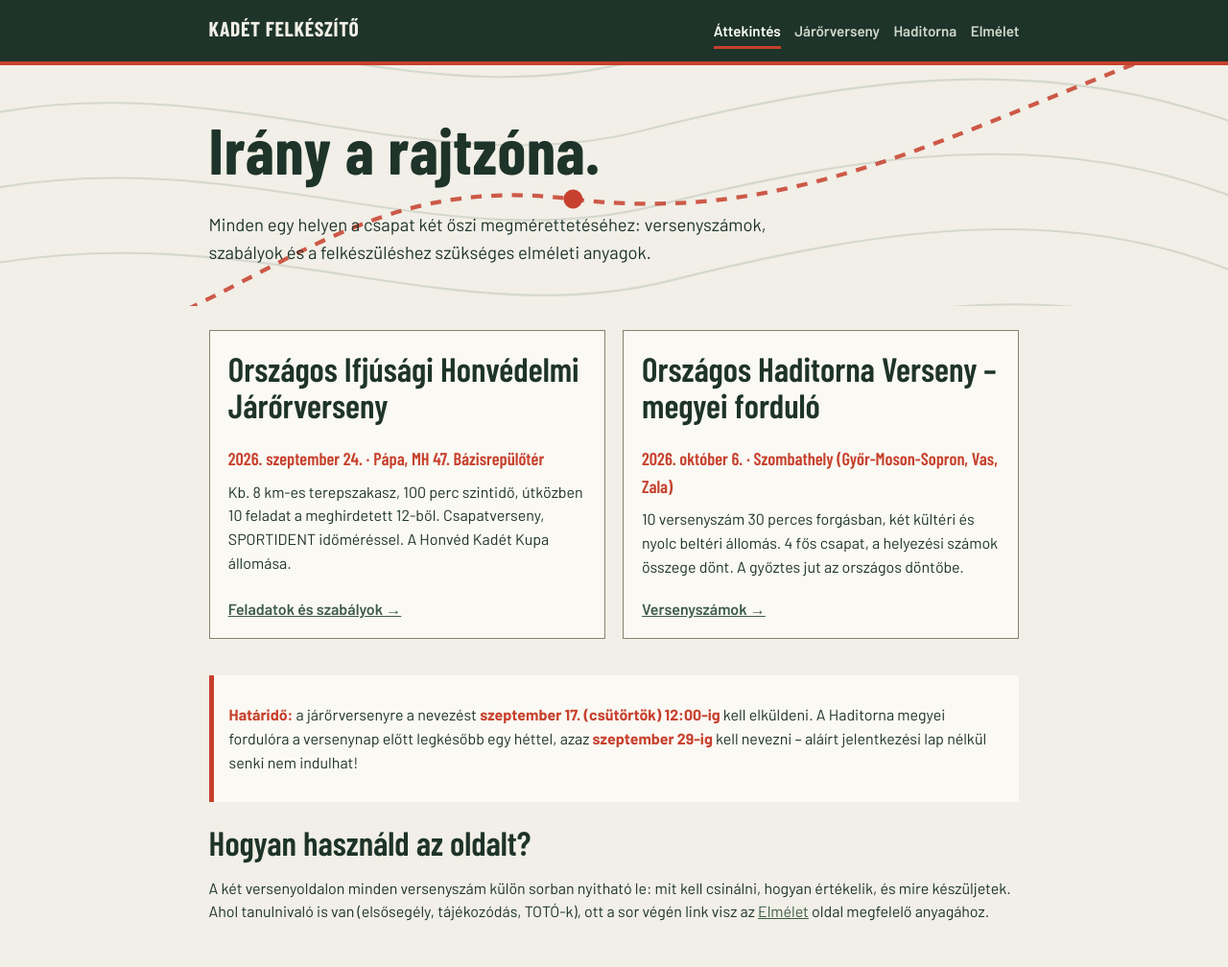
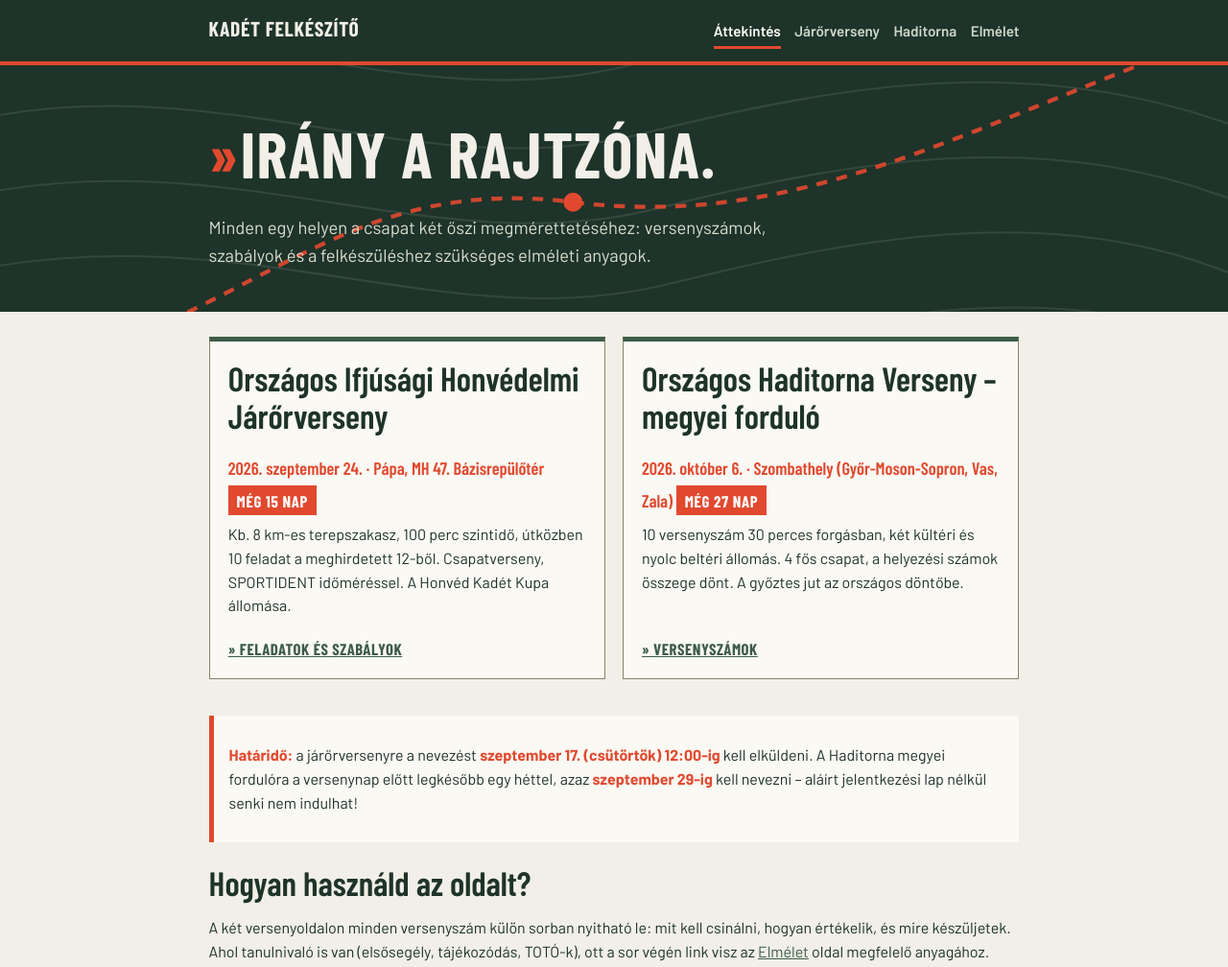
Before and after one commit to Szpugu/haditorna, a plain HTML site: page index.html in a window 1280 px wide. Shown: the top 1008 px of the page at 96% size. Drawn offline with nearby package versions, Linux system fonts and the light colour scheme.

Commit message:
Add files via upload

```diff
--- a/index.html
+++ b/index.html
@@ -24,7 +24,7 @@
 
 <div class="hero">
   <svg class="topo" viewBox="0 0 900 320" preserveAspectRatio="xMidYMid slice" aria-hidden="true">
-    <g fill="none" stroke="#3E5C48" stroke-opacity=".16" stroke-width="1.5">
+    <g fill="none" stroke="#F1EFE7" stroke-opacity=".10" stroke-width="1.5">
       <path d="M-20,60 C150,20 300,110 460,70 S760,10 920,70"/>
       <path d="M-20,110 C160,70 310,160 470,120 S770,60 920,120"/>
       <path d="M-20,165 C170,125 320,215 480,175 S780,115 920,175"/>
@@ -32,15 +32,15 @@
       <path d="M-20,275 C190,235 340,325 500,285 S800,225 920,285"/>
     </g>
     <path d="M40,290 C200,240 260,150 420,170 S700,120 860,60"
-          fill="none" stroke="#C7402D" stroke-width="3" stroke-dasharray="8 7" stroke-opacity=".85"/>
-    <g fill="#C7402D">
+          fill="none" stroke="#E1492F" stroke-width="3" stroke-dasharray="8 7" stroke-opacity=".9"/>
+    <g fill="#E1492F">
       <circle cx="40" cy="290" r="7"/>
       <circle cx="420" cy="170" r="7"/>
       <circle cx="860" cy="60" r="7"/>
     </g>
   </svg>
   <div class="wrap">
-    <h1>Irány a rajtzóna.</h1>
+    <h1><span class="chev">»</span>Irány a rajtzóna.</h1>
     <p class="lead">Minden egy helyen a csapat két őszi megmérettetéséhez: versenyszámok, szabályok és a felkészüléshez szükséges elméleti anyagok.</p>
   </div>
 </div>
@@ -50,15 +50,15 @@
   <div class="missions">
     <article class="mission">
       <h2>Országos Ifjúsági Honvédelmi Járőrverseny</h2>
-      <p class="date">2026. szeptember 24. · Pápa, MH 47. Bázisrepülőtér</p>
+      <p class="date">2026. szeptember 24. · Pápa, MH 47. Bázisrepülőtér <span class="count" data-date="2026-09-24"></span></p>
       <p>Kb. 8 km-es terepszakasz, 100 perc szintidő, útközben 10 feladat a meghirdetett 12-ből. Csapatverseny, SPORTIDENT időméréssel. A Honvéd Kadét Kupa állomása.</p>
-      <p class="go"><a href="jarorverseny.html">Feladatok és szabályok →</a></p>
+      <p class="go"><a href="jarorverseny.html">» Feladatok és szabályok</a></p>
     </article>
     <article class="mission">
       <h2>Országos Haditorna Verseny – megyei forduló</h2>
-      <p class="date">2026. október 6. · Szombathely (Győr-Moson-Sopron, Vas, Zala)</p>
+      <p class="date">2026. október 6. · Szombathely (Győr-Moson-Sopron, Vas, Zala) <span class="count" data-date="2026-10-06"></span></p>
       <p>10 versenyszám 30 perces forgásban, két kültéri és nyolc beltéri állomás. 4 fős csapat, a helyezési számok összege dönt. A győztes jut az országos döntőbe.</p>
-      <p class="go"><a href="haditorna.html">Versenyszámok →</a></p>
+      <p class="go"><a href="haditorna.html">» Versenyszámok</a></p>
     </article>
   </div>
 
@@ -77,5 +77,14 @@
   </div>
 </footer>
 
+<script>
+document.querySelectorAll('.count').forEach(function(el){
+  var d = Math.ceil((new Date(el.dataset.date) - new Date()) / 86400000);
+  if (d > 1)      el.textContent = 'MÉG ' + d + ' NAP';
+  else if (d === 1) el.textContent = 'HOLNAP!';
+  else if (d === 0) el.textContent = 'MA VAN!';
+  else el.remove();
+});
+</script>
 </body>
 </html>
--- a/style.css
+++ b/style.css
@@ -4,7 +4,7 @@
   --ink:#1E3329;        /* fenyőzöld tinta */
   --mid:#3E5C48;        /* középzöld */
   --khaki:#83846E;      /* másodlagos szöveg, keretek */
-  --route:#C7402D;      /* jelzéspiros (útvonal) */
+  --route:#E1492F;      /* jelzéspiros (útvonal) */
   --card:#FAF9F3;
 }
 *{box-sizing:border-box}
@@ -49,23 +49,34 @@ nav.main a{
 nav.main a:hover{color:#fff}
 nav.main a[aria-current="page"]{color:#fff;border-bottom-color:var(--route)}
 
-/* --- hero --- */
-.hero{position:relative;overflow:hidden;background:var(--paper)}
-.hero .wrap{position:relative;padding:3.2rem 1.1rem 2.6rem}
+/* --- hero: éjszakai menet --- */
+.hero{position:relative;overflow:hidden;background:var(--ink);color:var(--paper)}
+.hero .wrap{position:relative;padding:3.4rem 1.1rem 2.8rem}
 .hero svg.topo{position:absolute;inset:0;width:100%;height:100%;pointer-events:none}
-.hero p.lead{font-size:1.15rem;max-width:34em;margin:.4rem 0 0}
+.hero h1{text-transform:uppercase;letter-spacing:.02em}
+.hero p.lead{font-size:1.15rem;max-width:34em;margin:.4rem 0 0;color:#D8DECF}
+.chev{display:inline-block;color:var(--route);letter-spacing:-.05em;margin-right:.35rem}
+
+/* --- visszaszámláló --- */
+.count{
+  display:inline-block;margin-top:.2rem;padding:.15rem .55rem;
+  font-family:'Barlow Condensed',sans-serif;font-weight:700;font-size:1.05rem;
+  background:var(--route);color:#fff;letter-spacing:.04em;
+}
 
 /* --- versenykártyák a kezdőlapon --- */
 .missions{display:grid;grid-template-columns:repeat(auto-fit,minmax(280px,1fr));gap:1.1rem;margin:1.6rem 0 2.4rem}
 .mission{
-  background:var(--card);border:1.5px solid var(--khaki);
+  background:var(--card);border:1.5px solid var(--khaki);border-top:5px solid var(--mid);
   padding:1.2rem 1.2rem 1.1rem;display:flex;flex-direction:column;gap:.5rem;
+  transition:transform .15s ease,border-color .15s ease,box-shadow .15s ease;
 }
+.mission:hover{transform:translateY(-3px);border-top-color:var(--route);box-shadow:0 6px 0 -2px var(--route)}
 .mission .date{
   font-family:'Barlow Condensed',sans-serif;font-size:1.15rem;font-weight:600;color:var(--route);
 }
 .mission p{margin:0}
-.mission .go{margin-top:auto;padding-top:.7rem;font-weight:600}
+.mission .go{margin-top:auto;padding-top:.7rem;font-weight:700;text-transform:uppercase;font-family:'Barlow Condensed',sans-serif;font-size:1.05rem;letter-spacing:.03em}
 
 /* --- felhívás (határidő) --- */
 .callout{
@@ -90,6 +101,8 @@ details.cp{
   margin:.55rem 0;
 }
 details.cp[open]{border-left-color:var(--route)}
+summary.cp-head:hover{background:rgba(225,73,47,.07)}
+summary.cp-head:hover .cp-num{border-color:var(--route);color:var(--route)}
 summary.cp-head{
   display:flex;align-items:center;gap:.8rem;cursor:pointer;
   padding:.7rem .9rem;font-size:1.15rem;list-style:none;margin:0;
```
